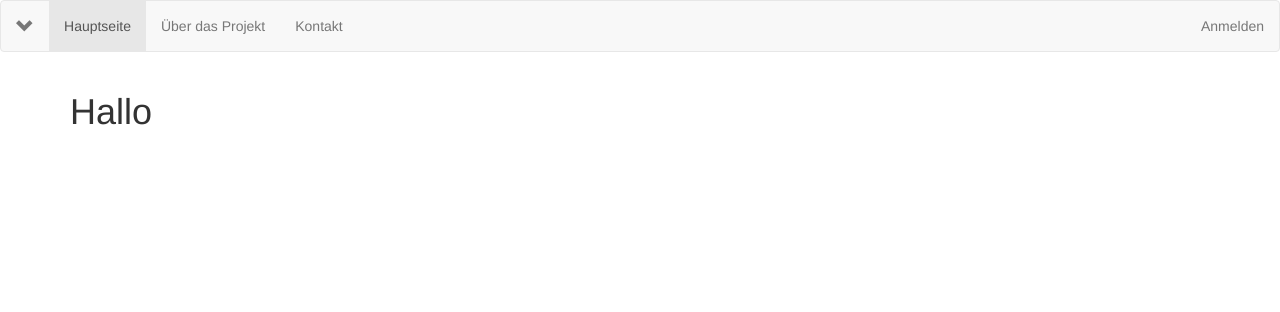
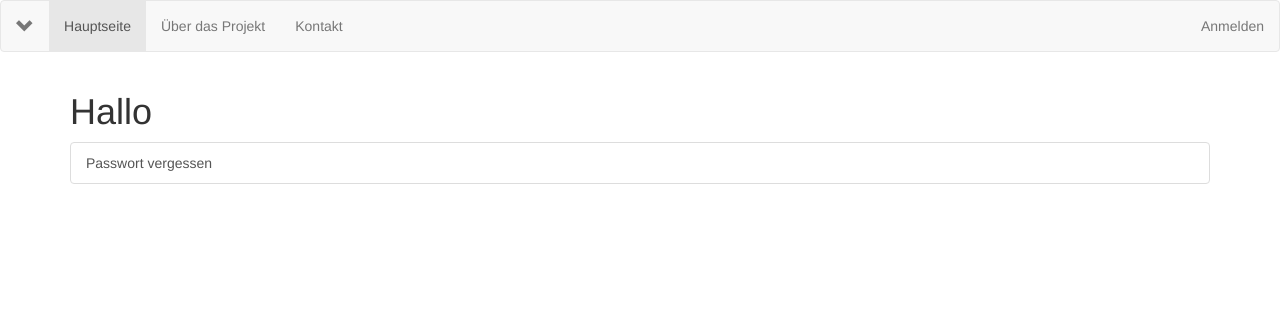
Before and after one commit to Nicholas42/zirkel-website, a Flask app: page / in a window 1280 px wide. Shown: the top 312 px of the page. Run offline with Flask 2, Linux system fonts and the light colour scheme; some libraries are stand-ins or nearby versions.

Commit message:
Improved main page.

```diff
--- a/app/templates/main/index.html
+++ b/app/templates/main/index.html
@@ -3,24 +3,37 @@
 {% block app_content %}
     <h1>Hallo{% if current_user.username %}, {{ current_user.username }}.{% endif %}</h1>
 
-    <div class="list-group">
-        {% if not current_user.is_authenticated %}
-        {% else %}
-            <a class="list-group-item" href="{{ url_for("auth.change_password") }}">Passwort ändern</a></li>
-            {% if current_user.is_admin() %}
+    {% if not current_user.is_authenticated %}
+        <div class="list-group ">
+            <a class="list-group-item" href="{{ url_for("auth.forgot_password") }}">Passwort vergessen</a>
+        </div>
+    {% else %}
+        {% if current_user.is_admin() %}
+            <h4>Adminbereich</h4>
+            <div class="list-group">
                 <a class="list-group-item" href="{{ url_for("admin.panel") }}">Admin-Panel</a></li>
-            {% endif %}
-            {% if current_user.has_role("korrektor") %}
-                <a class="list-group-item" href="{{ url_for("review.user_list") }}">Benutzer</a></li>
+            </div>
+        {% endif %}
+        {% if current_user.has_role("korrektor") %}
+            <h4>Korrektorenbereich</h4>
+            <div class="list-group ">
+                <a class="list-group-item" href="{{ url_for("review.user_list") }}">Benutzerübersicht</a></li>
                 <a class="list-group-item" href="{{ url_for("review.submissions") }}">Bearbeitungen</a></li>
-            {% endif %}
+            </div>
+        {% endif %}
+        <h4>Abgaben</h4>
+        <div class="list-group ">
+            <a class="list-group-item" href="{{ url_for("upload.upload") }}">Lösung hochladen</a></li>
             <a class="list-group-item" href="{{ url_for("upload.my_submissions") }}">Meine Abgaben</a> </li>
+        </div>
+        <h4>Resource</h4>
+        <div class="list-group ">
             <a class="list-group-item" href="{{ url_for("aufgaben_ci.serve_module") }}">Module</a> </li>
-            <a class="list-group-item" href="{{ url_for("upload.upload") }}">Lösung hochladen</a></li>
             <a class="list-group-item" href="{{ url_for("aufgaben_ci.serve_tex") }}">LaTeX-Hilfen</a></li>
             <a class="list-group-item" href="{{ url_for("aufgaben_ci.serve_conventions") }}">Konventionen</a></li>
-        {% endif %}
-
-
-    </div>
+        </div>
+        <div class="list-group ">
+            <a class="list-group-item" href="{{ url_for("auth.change_password") }}">Passwort ändern</a></li>
+        </div>
+    {% endif %}
 {% endblock %}
```
